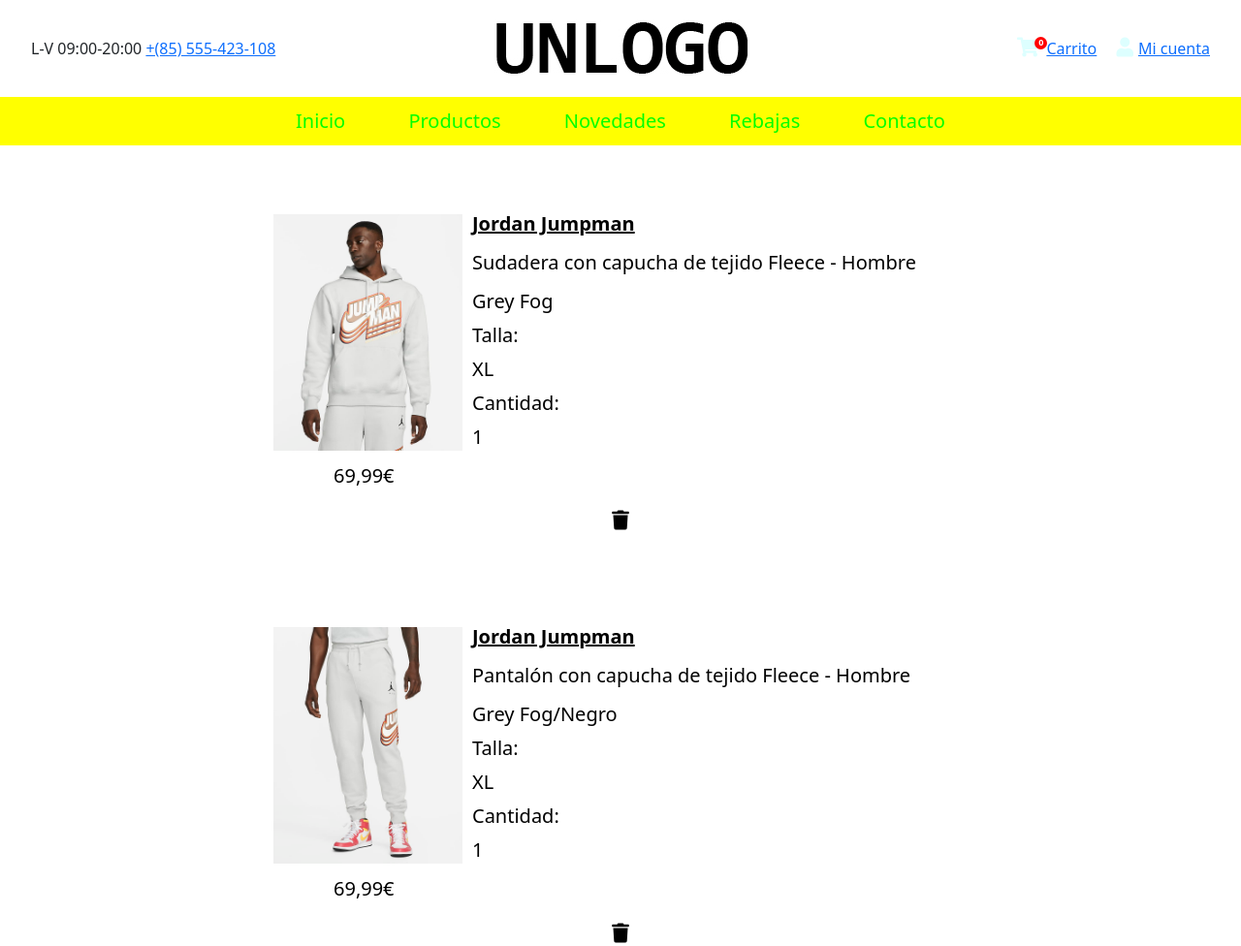
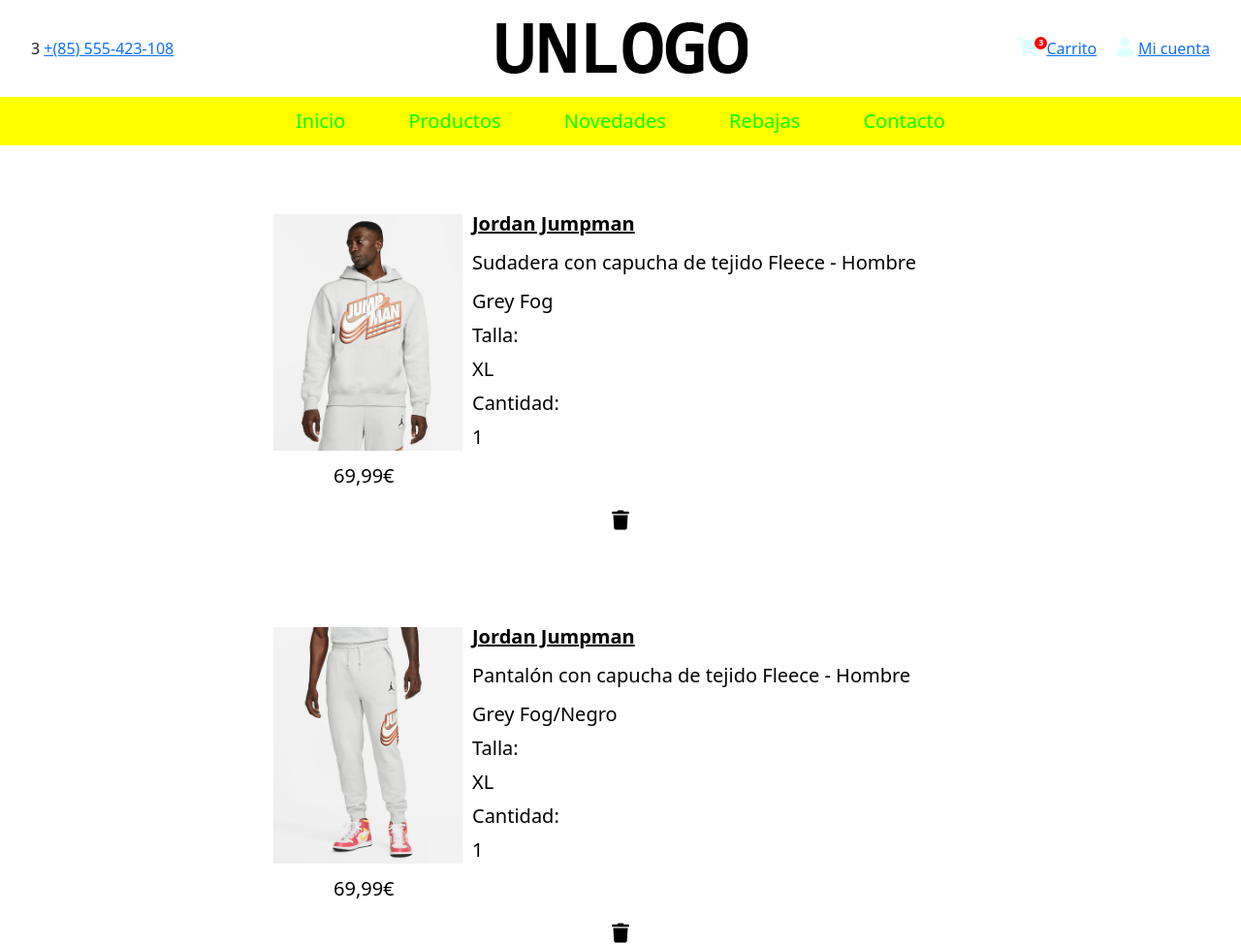
Before and after one commit to AgustinEscudero/DESPL_ProyectoFinal, a plain HTML site: page index.html in a window 1280 px wide. Shown: the top 976 px of the page at 97% size. Drawn offline with nearby package versions, Linux system fonts and the light colour scheme.

Commit message:
Contar_shoppingcart
Función para contar los productos totales del carrito

```diff
--- a/js/scripts.js
+++ b/js/scripts.js
@@ -0,0 +1,12 @@
+$(document).ready(function () {
+
+    function carrito() {
+        var cantidad = $(".producto").length;
+        $("span").text(cantidad);
+    }
+    carrito();
+
+
+
+
+});
```
Also changed, not shown: css/styles.css (line endings or trailing spaces).
